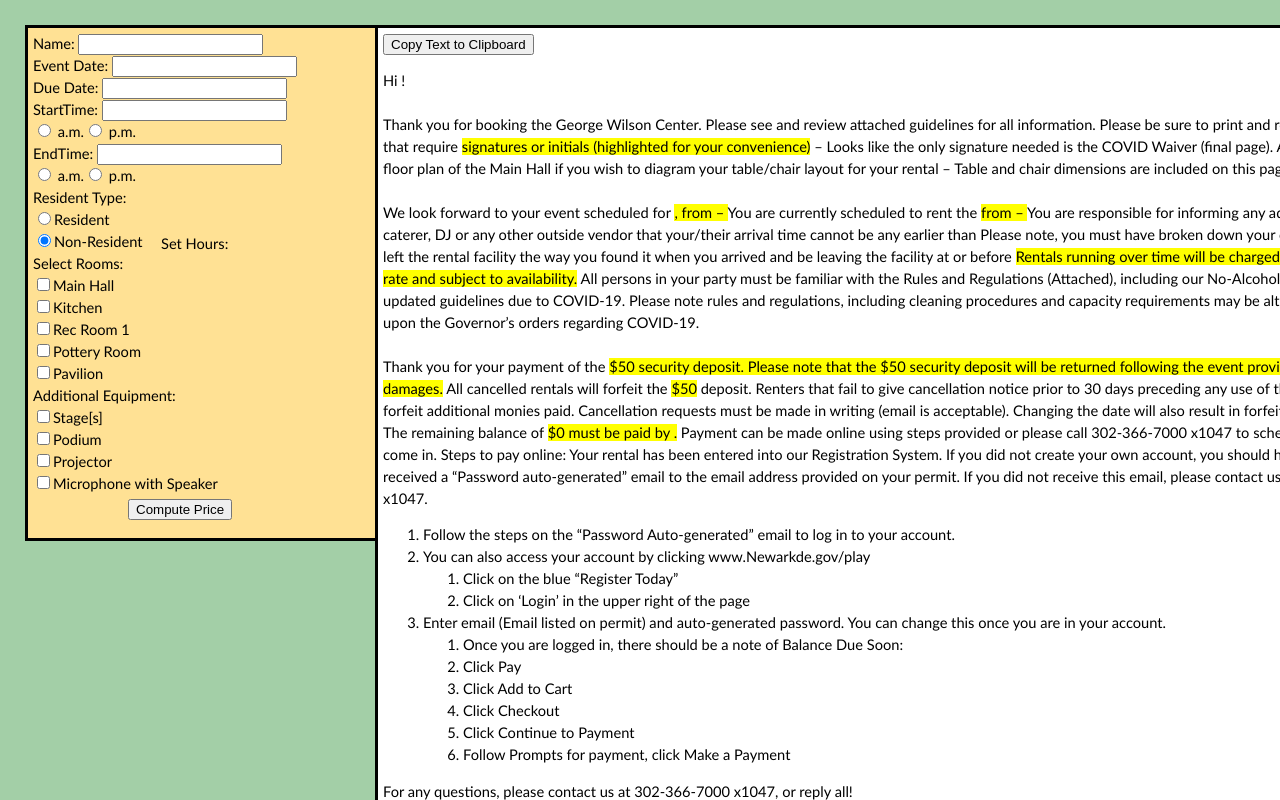
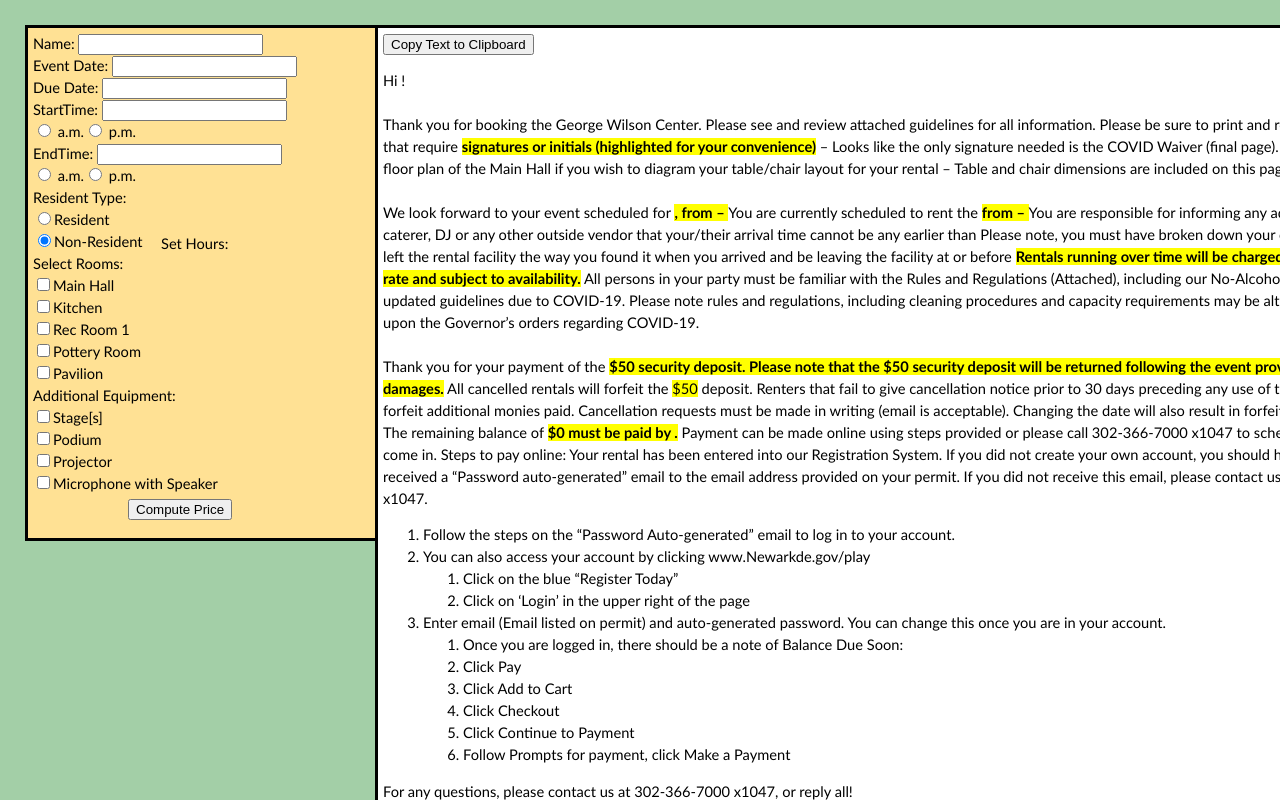
Before and after one commit to mlorang/Confirmation-Email, a React (Create React App) app: page / in a window 1280 px wide. Shown: the top 800 px of the page. Built offline with nearby package versions, Linux system fonts and the light colour scheme.

Commit message:
added bold to highlighted text

```diff
--- a/src/components/EmailText.tsx
+++ b/src/components/EmailText.tsx
@@ -40,8 +40,10 @@
         <br></br> Thank you for booking the George Wilson Center. Please see and
         review attached guidelines for all information. Please be sure to print
         and return the forms that require{" "}
-        <mark>signatures or initials (highlighted for your convenience)</mark> –
-        Looks like the only signature needed is the COVID Waiver (final page).
+        <mark>
+          <b>signatures or initials (highlighted for your convenience)</b>
+        </mark>{" "}
+        – Looks like the only signature needed is the COVID Waiver (final page).
         Also attached is a floor plan of the Main Hall if you wish to diagram
         your table/chair layout for your rental – Table and chair dimensions are
         included on this page as well.
@@ -49,27 +51,36 @@
         <br></br>
         We look forward to your event scheduled for{" "}
         <mark>
+          <b>
             {eventDate}, from {startTime + startTimePeriod} –{" "}
             {endTime + endTimePeriod}
+          </b>
         </mark>{" "}
         You are currently scheduled to rent the{" "}
         <mark>
-          {rooms} from {startTime + startTimePeriod} – {endTime + endTimePeriod}
+          <b>
+            {rooms} from {startTime + startTimePeriod} –{" "}
+            {endTime + endTimePeriod}
+          </b>
         </mark>{" "}
         You are responsible for informing any additional planners, caterer, DJ
         or any other outside vendor that your/their arrival time cannot be any
         earlier than{" "}
         <mark>
+          <b>
             {startTime}
             {startTimePeriod}
+          </b>
         </mark>{" "}
         Please note, you must have broken down your own decorations, left the
         rental facility the way you found it when you arrived and be leaving the
         facility at or before{" "}
         <mark>
+          <b>
             {endTime}
-          {endTimePeriod + " "} Rentals running over time will be charged at the
-          full hourly rate and subject to availability.
+            {endTimePeriod + " "} Rentals running over time will be charged at
+            the full hourly rate and subject to availability.
+          </b>
         </mark>{" "}
         All persons in your party must be familiar with the Rules and
         Regulations (Attached), including our No-Alcohol Policy and updated
@@ -80,8 +91,10 @@
         <br></br>
         Thank you for your payment of the{" "}
         <mark>
+          <b>
             $50 security deposit. Please note that the $50 security deposit will
             be returned following the event provided there are no damages.
+          </b>
         </mark>{" "}
         All cancelled rentals will forfeit the <mark>$50</mark> deposit. Renters
         that fail to give cancellation notice prior to 30 days preceding any use
@@ -89,7 +102,9 @@
         requests must be made in writing (email is acceptable). Changing the
         date will also result in forfeiture of deposit. The remaining balance of{" "}
         <mark>
+          <b>
             ${price} must be paid by {dueDate}.
+          </b>
         </mark>{" "}
         Payment can be made online using steps provided or please call
         302-366-7000 x1047 to schedule a time to come in. Steps to pay online:
```
Lines whose indentation alone changed are shown as unchanged.
